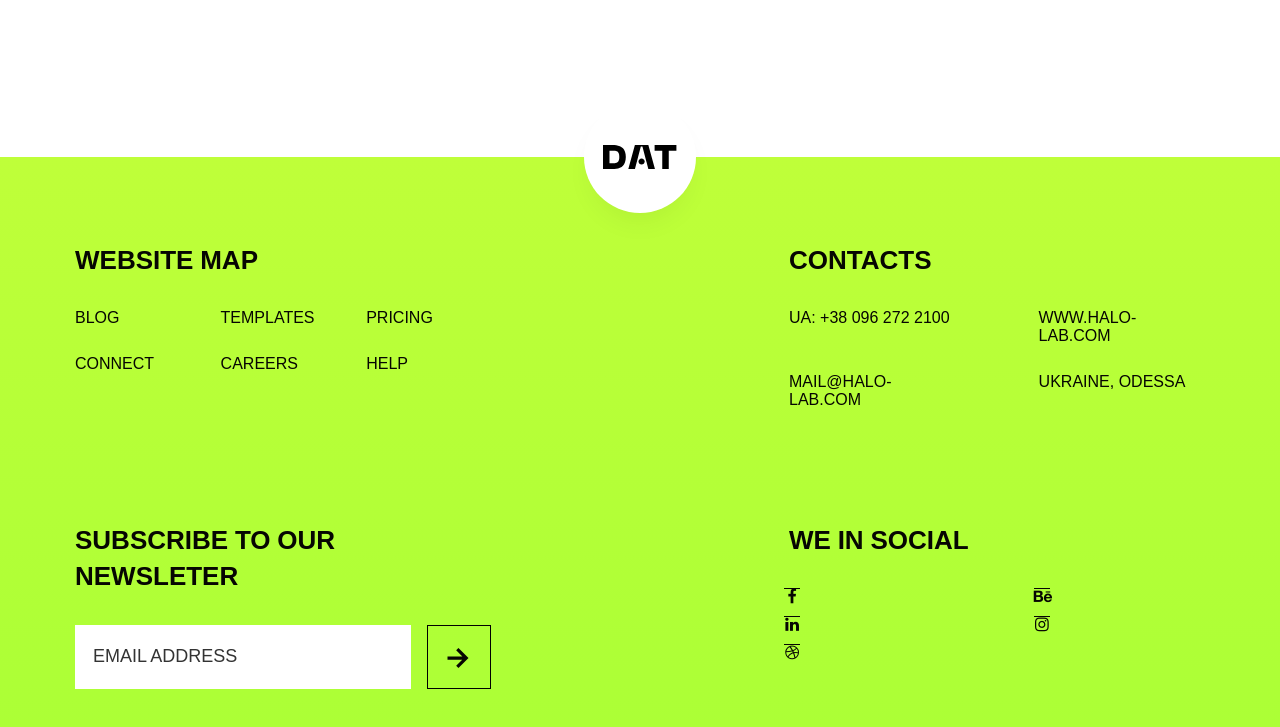
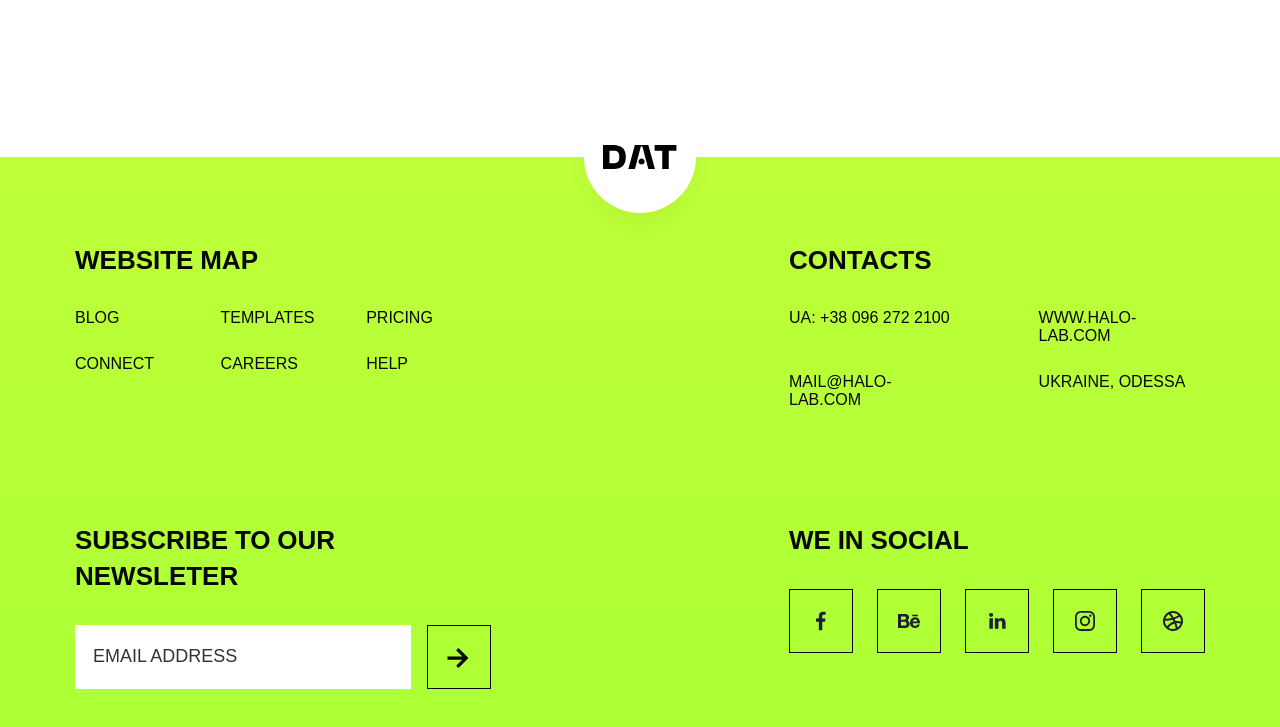
Before and after one commit to Zahra-Rad/DAT, a plain HTML site: page index.html in a window 1280 px wide. Shown: the part 3507-4234 px from the top of the page. Drawn offline with nearby package versions, Linux system fonts and the light colour scheme; a web font is replaced by a local one.

Commit message:
finished the project

```diff
--- a/index.html
+++ b/index.html
@@ -344,30 +344,40 @@
                         </span>
                     </div>
                 </div>
-                <div>
+                <div class="contact">
                     <h4>WE IN SOCIAL</h4>
                     <ul>
                         <li>
-                            <a href="" class="icon-facebook"></a>
+                            <a href="">
+                                <img src="img/fb.svg" alt="">
+                            </a>
                         </li>
                         <li>
-                            <a href="" class="icon-behance"></a>
+                            <a href="">
+                                <img src="img/behance.svg" alt="">
+                            </a>
                         </li>
                         <li>
-                            <a href="" class="icon-linkedin"></a>
+                            <a href="">
+                                <img src="img/in.svg" alt="">
+                            </a>
                         </li>
                         <li>
-                            <a href="" class="icon-instagram"></a>
+                            <a href="">
+                                <img src="img/inst.svg" alt="">
+                            </a>
                         </li>
                         <li>
-                            <a href="" class="icon-dribbble"></a>
+                            <a href="">
+                                <img src="img/dribbble.svg" alt="">
+                            </a>
                         </li>
                     </ul>
                 </div>
             </div>
         </footer>
     </main>
-    <div class="logo">
+    <div class=" logo">
                                 <p>Developed By <br>
                                     <strong>Zahra Kaboodvandi Rad</strong>
                                 </p>
--- a/style/master.scss
+++ b/style/master.scss
@@ -49,7 +49,7 @@ main {
     div {
       justify-self: flex-end;
       position: relative;
-      &::before {
+      &::after {
         content: "";
         width: 40px;
         height: 40px;
@@ -955,6 +955,54 @@ main {
           }
         }
       }
+      > .contact {
+        ul {
+          display: flex;
+          justify-content: space-between;
+          > li {
+            width: 64px !important;
+            height: 64px;
+            background-color: transparent;
+            border: 1px solid black;
+            display: flex;
+            justify-content: center;
+            align-items: center;
+            transition: 0.2s;
+            > a {
+              width: 100%;
+              color: $secondaryColor;
+              height: 100%;
+              display: flex;
+              justify-content: center;
+              align-items: center;
+              z-index: 2;
+              overflow: hidden;
+              &::after {
+                content: "";
+                position: absolute;
+                width: 100%;
+                height: 100%;
+                bottom: -100%;
+                transition: 0.2s;
+                background-color: $secondaryColor;
+                z-index: -1;
+              }
+              &::before {
+                display: none;
+              }
+              &:hover {
+                > img {
+                  filter: invert(100%);
+                }
+                &::after {
+                  background-color: $secondaryColor;
+                  bottom: 0;
+                }
+              }
+            }
+          }
+        }
+      }
     }
   }
 }
```
Also changed, not shown: img/behance.svg (added), img/dribbble.svg (added), img/fb.svg (added), img/in.svg (added), img/inst.svg (added), style/master.css, 1 other file. Lines whose indentation alone changed are shown as unchanged.
